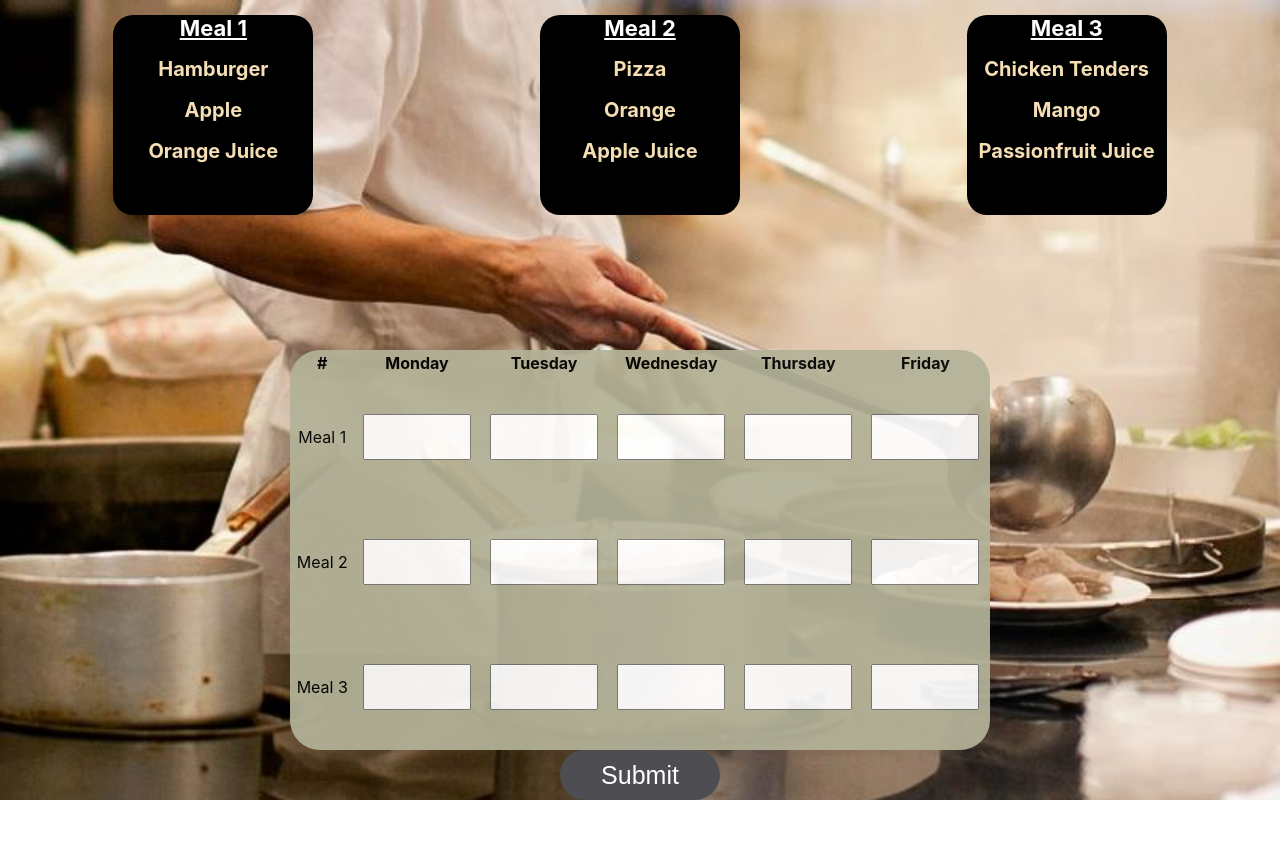
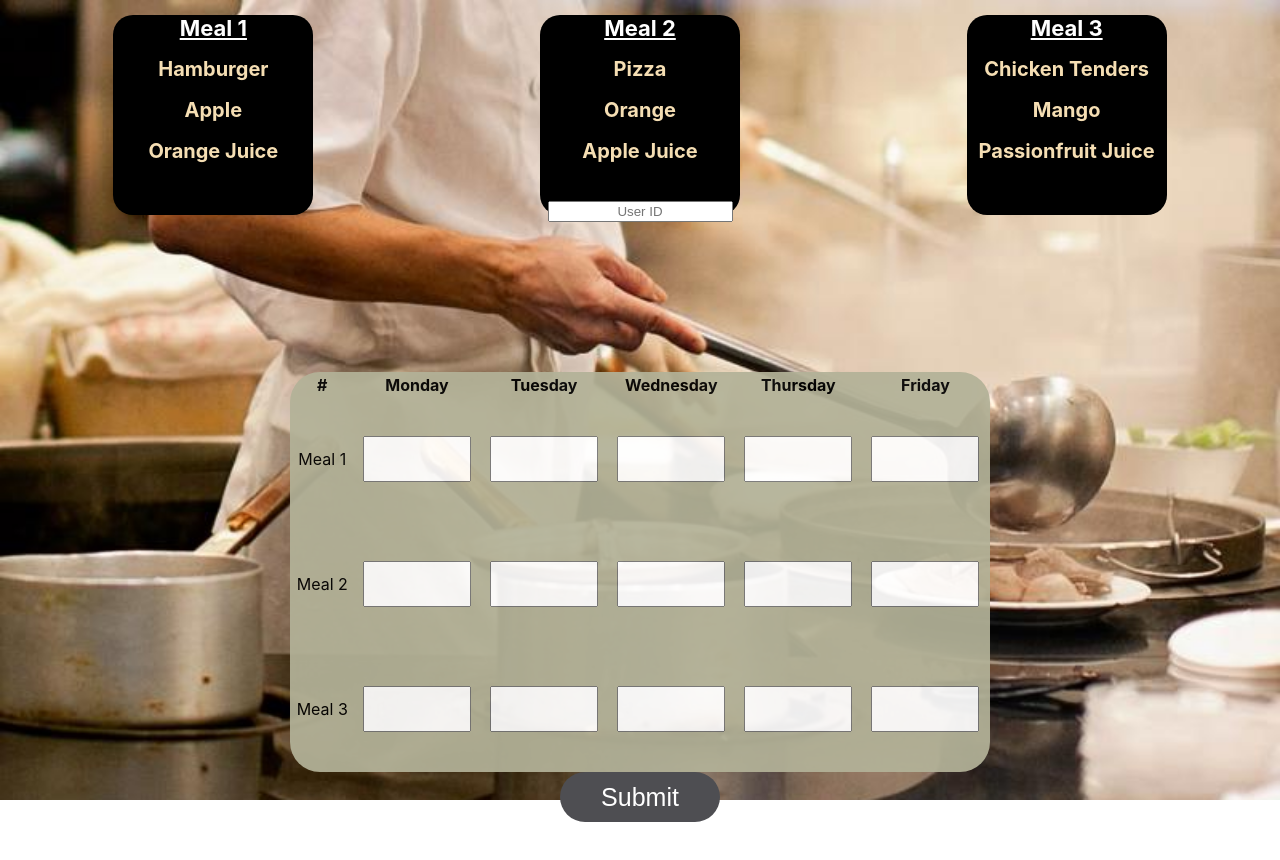
Before and after one commit to OG-Ken/techx-project5, a React (Create React App) app in the folder reactApp/savewaste/: page /meal in a window 1280 px wide. Shown: the top 860 px of the page. Built offline with nearby package versions, Linux system fonts and the light colour scheme.

Commit message:
added user login

```diff
--- a/reactApp/savewaste/src/components/Meal.js
+++ b/reactApp/savewaste/src/components/Meal.js
@@ -11,6 +11,7 @@ const registerUrl1 =
 
 const Meal = () => {
   const [mealDetails, setMeal] = useState({
+    user_ID: "",
     meal1Monday: "0",
     meal1Tuesday: "0",
     meal1Wednesday: "0",
@@ -42,6 +43,7 @@ const Meal = () => {
     //createMeal
     const requestBody1 = {
       meal_ID: "Meal 1",
+      user_ID: mealDetails.user_ID,
       1: parseInt(mealDetails.meal1Monday),
       2: parseInt(mealDetails.meal1Tuesday),
       3: parseInt(mealDetails.meal1Wednesday),
@@ -56,6 +58,7 @@ const Meal = () => {
 
     const requestBody2 = {
       meal_ID: "Meal 2",
+      user_ID: mealDetails.user_ID,
       1: parseInt(mealDetails.meal2Monday),
       2: parseInt(mealDetails.meal2Tuesday),
       3: parseInt(mealDetails.meal2Wednesday),
@@ -70,6 +73,7 @@ const Meal = () => {
 
     const requestBody3 = {
       meal_ID: "Meal 3",
+      user_ID: mealDetails.user_ID,
       1: parseInt(mealDetails.meal3Monday),
       2: parseInt(mealDetails.meal3Tuesday),
       3: parseInt(mealDetails.meal3Wednesday),
@@ -110,6 +114,15 @@ const Meal = () => {
             drink="Passionfruit Juice"
           />
         </div>
+      </div>
+      <div className="userIDdiv">
+        <input
+          className="UserID"
+          type="text"
+          name="user_ID"
+          placeholder="User ID"
+          onChange={handleChange}
+        ></input>
       </div>
       <div className="weekly">
         <Table striped bordered hover variant="dark" className="table">
--- a/reactApp/savewaste/src/components/css/Meal.css
+++ b/reactApp/savewaste/src/components/css/Meal.css
@@ -53,3 +53,7 @@
     grid-row: 3;
     justify-content: center;
 }
+
+.userIDdiv{
+    grid-row: 2;
+}
```
